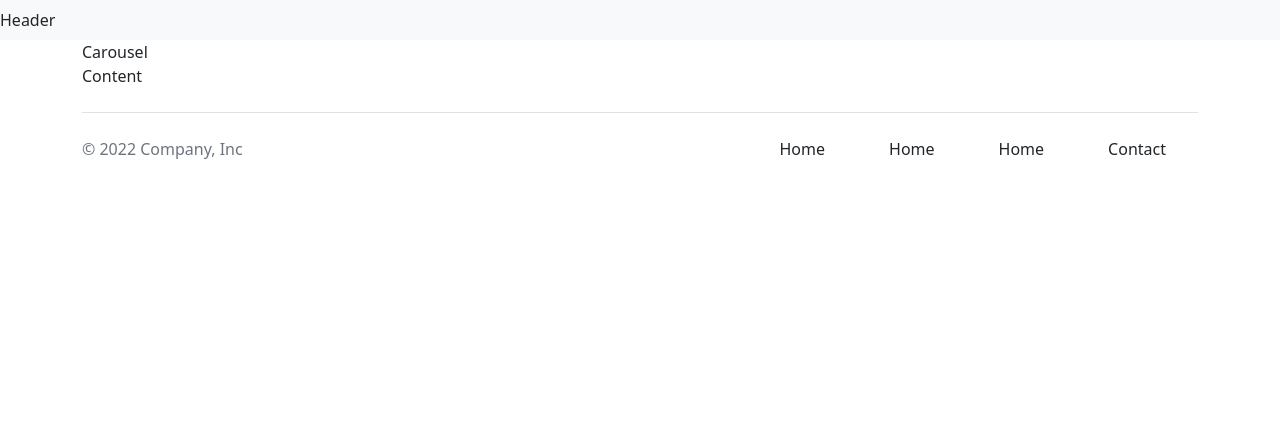
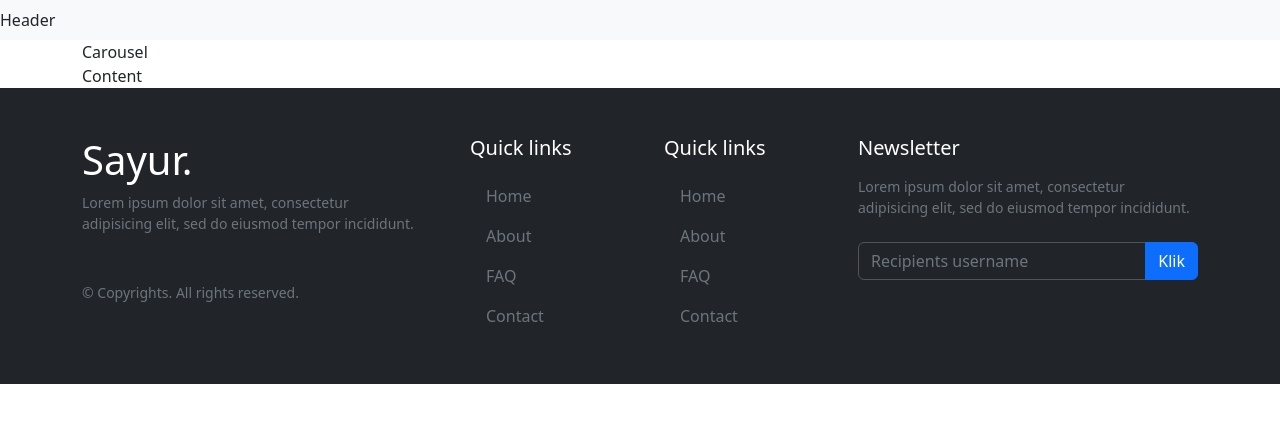
Before and after one commit to synrgy-5-fsw-1-cihuy/cattle-3-react, a React (Vite) app: page / in a window 1280 px wide. Shown: the top 422 px of the page. Built offline with nearby package versions, Linux system fonts and the light colour scheme.

Commit message:
new format

```diff
--- a/src/components/Footer.jsx
+++ b/src/components/Footer.jsx
@@ -1,32 +1,69 @@
 import React from 'react';
-import {ListGroup,Container, Card} from 'react-bootstrap';
+import {ListGroup,Container, Card, Row, Col, Form, InputGroup, Button} from 'react-bootstrap';
+
 
 const Footer = () => {
+
+  const aStyle = {
+    color: 'inherit',
+    textDecoration: 'none',
+    transition: 'all 0.3s',
+    ':hover': {textDecoration: 'none'},
+    ':focus': {textDecoration: 'none'}
+  };
+
   return (
-    <Container>
-      <Card.Footer className='d-flex flex-wrap justify-content-between align-items-center py-3 my-4  border-top'>
 
-          <p className="col-md-4 mb-0 text-muted">© 2022 Company, Inc</p>
+    <Card.Footer className='w-100 py-4 flex-shrink-0' style={{ backgroundColor: "#212529" }}>
+      <Container className='container py-4'>
+            <Row className='row gy-4 gx-5'>
+                <Col className='col-lg-4 col-md-6'>
+                <h5 class="h1 text-white">Sayur.</h5>
+                <p class="small text-muted">Lorem ipsum dolor sit amet, consectetur adipisicing elit, sed do eiusmod tempor incididunt.</p>
+                <p class="small text-muted mt-5">&copy; Copyrights. All rights reserved.</p>
+                </Col>
+                <Col className='col-lg-2 col-md-6'>
+                <h5 class="text-white mb-3">Quick links</h5>
+                <ListGroup className='list-unstyled text-muted' style={{ backgroundColor:'#212529'}}>
+                  <ListGroup.Item className='border-0' style={{ backgroundColor:'#212529'}}><a href='#' className='text-muted' style={aStyle}>Home</a>
+                  </ListGroup.Item>
+                  <ListGroup.Item className='border-0' style={{ backgroundColor:'#212529'}}><a href='#' className='text-muted' style={aStyle}>About</a>
+                  </ListGroup.Item>
+                  <ListGroup.Item className='border-0' style={{ backgroundColor:'#212529'}}><a href='#' className='text-muted' style={aStyle}>FAQ</a>
+                  </ListGroup.Item>
+                  <ListGroup.Item className='border-0' style={{ backgroundColor:'#212529'}}><a href='#' className='text-muted' style={aStyle}>Contact</a>
+                  </ListGroup.Item>
+                </ListGroup>
+                </Col>
+                <Col className='col-lg-2 col-md-6'>
+                <h5 class="text-white mb-3">Quick links</h5>
+                <ListGroup className='list-unstyled text-muted'>
+                  <ListGroup.Item className='border-0' style={{ backgroundColor:'#212529'}}><a href='#' className='text-muted' style={aStyle}>Home</a>
+                  </ListGroup.Item>
+                  <ListGroup.Item className='border-0' style={{ backgroundColor:'#212529'}}><a href='#' className='text-muted' style={aStyle}>About</a>
+                  </ListGroup.Item>
+                  <ListGroup.Item className='border-0' style={{ backgroundColor:'#212529'}}><a href='#' className='text-muted' style={aStyle}>FAQ</a>
+                  </ListGroup.Item>
+                  <ListGroup.Item className='border-0' style={{ backgroundColor:'#212529'}}><a href='#' className='text-muted' style={aStyle}>Contact</a>
+                  </ListGroup.Item>
+                </ListGroup>
+                </Col>
+                <Col className='col-lg-4 col-md-6'>
+                <h5 class="text-white mb-3">Newsletter</h5>
+                <p class="small text-muted">Lorem ipsum dolor sit amet, consectetur adipisicing elit, sed do eiusmod tempor incididunt.</p>
+                <Form action='#'>
+                    <InputGroup className='mt-4'>
+                        <Form.Control type='text' placeholder='Recipients username' aria-describedby='button-addon2' style={{ background: "#212529", borderColor: "#545454", ':focus':{background: '#212529'}}}>
+                        </Form.Control>
+                        <Button variant='primary'>Klik</Button>
+                    </InputGroup>
+                </Form>
+                </Col>
+            </Row>
 
-            <ListGroup horizontal>
+      </Container>
+    </Card.Footer>
 
-                      <ListGroup.Item className='border-0'>
-                        <a href="#" class="nav-link px-3">Home</a>
-                      </ListGroup.Item>
-                      <ListGroup.Item className='border-0'>
-                        <a href="#" class="nav-link px-3">Home</a>
-                      </ListGroup.Item>
-                      <ListGroup.Item className='border-0'>
-                        <a href="#" class="nav-link px-3">Home</a>
-                      </ListGroup.Item>
-                      <ListGroup.Item className='border-0'>
-                        <a href="#" class="nav-link px-3">Contact</a>
-                      </ListGroup.Item>
-
-            </ListGroup>
-       </Card.Footer>
-
-    </Container>
 
   );
 };
```
